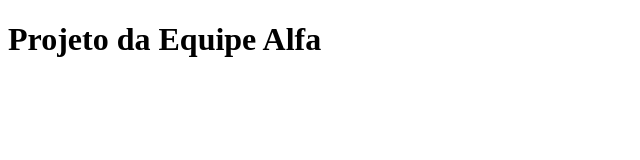
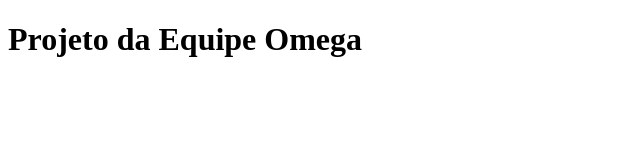
Before and after one commit to murilocaleffi0-source/Atividade1, a plain HTML site: page index.html in a window 1280 px wide. Shown: the whole page, without its empty margins (0-640 px from the left). Drawn offline with Linux system fonts and the light colour scheme.

Commit message:
Update index.html

```diff
--- a/index.html
+++ b/index.html
@@ -6,6 +6,6 @@
     <title>HTML</title>
 </head>
 <body>
-    <h1>Projeto da Equipe Alfa</h1>
+    <h1>Projeto da Equipe Omega</h1>
 </body>
 </html>
```
